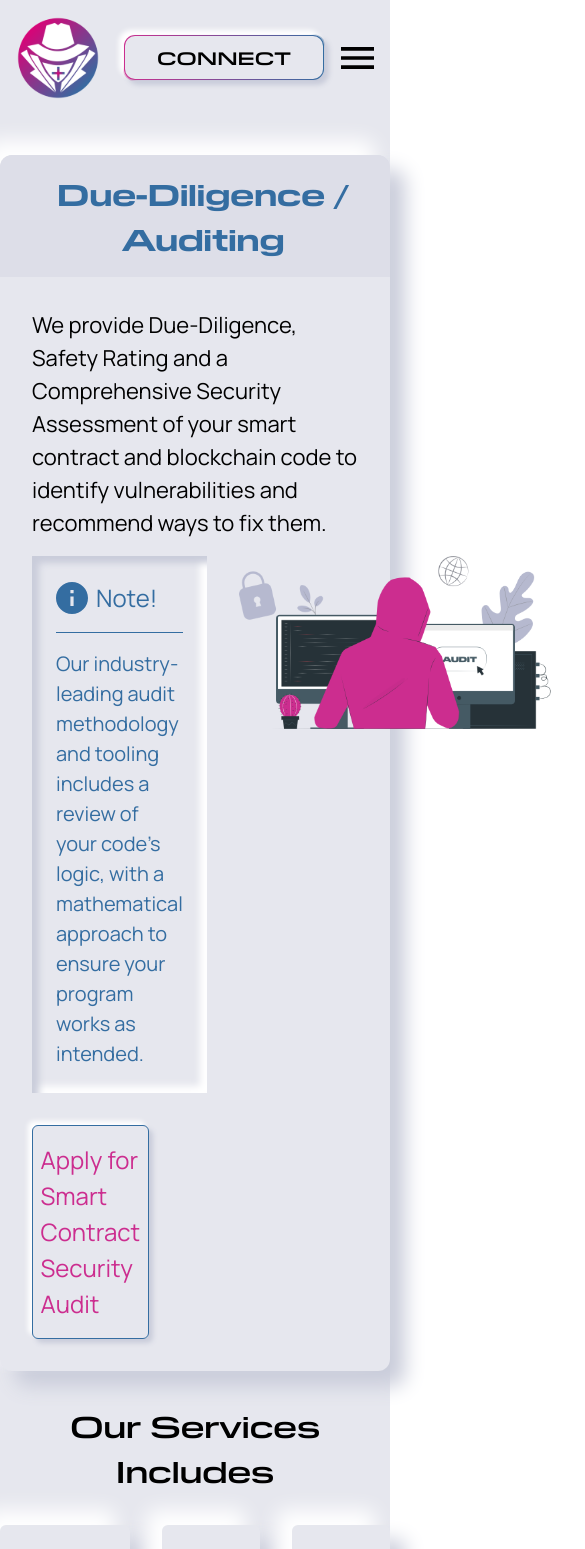
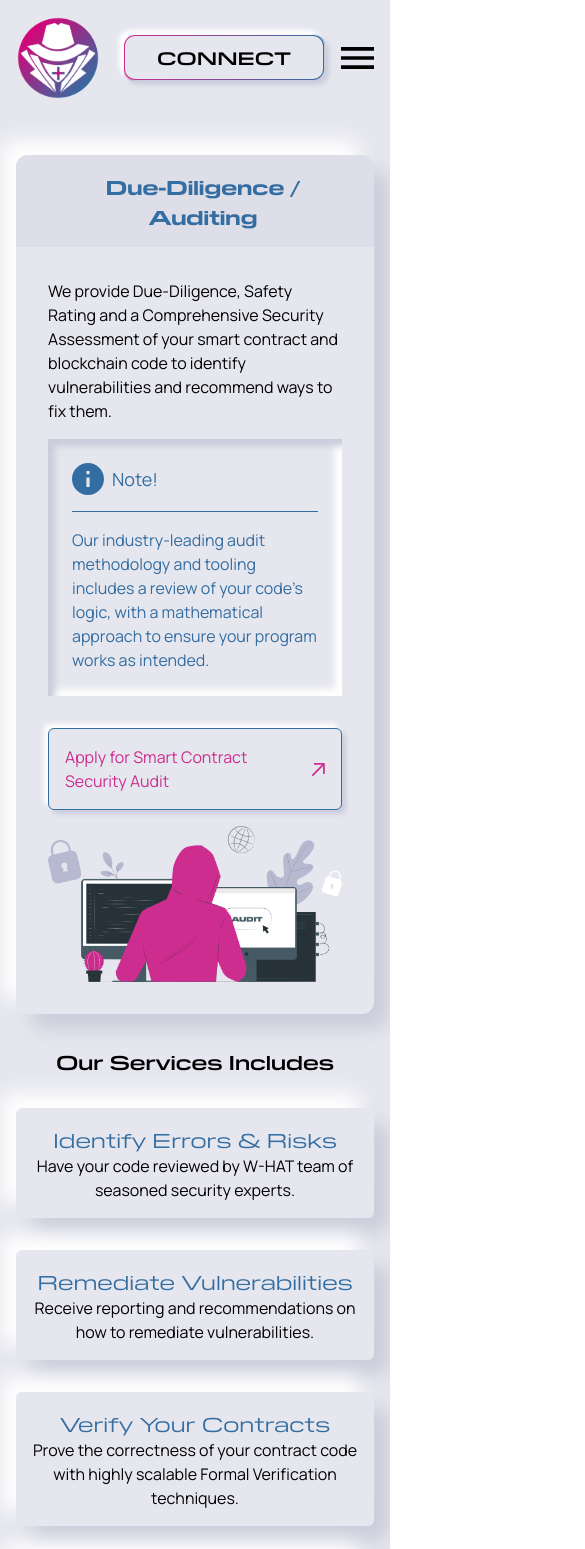
Before and after one commit to WhiteHatDAO/New-WHD-Website, a React (Create React App) app: page /audit in a window 390 px wide. Shown: the top 1549 px of the page, 585 px wide, since content can reach past the window. Built offline with nearby package versions, Linux system fonts and the light colour scheme.

Commit message:
finish mobile responsive on audit

```diff
--- a/src/pages/Audit.tsx
+++ b/src/pages/Audit.tsx
@@ -88,33 +88,33 @@ const auditedProjects = [
 
 const Audit = () => {
   return (
-    <div className="my-10 flex flex-col space-y-8">
+    <div className="mx-4 my-10 flex flex-col space-y-8">
       <div className="bg-lightgray rounded-xl shadow-xl flex flex-col">
         <div className="bg-gray px-6 py-4 rounded-t-xl">
-          <div className="pl-4 text-blue text-sz30 font-bold font-pilat text-center">
+          <div className="pl-4 text-blue text-sz20 md:text-sz30 font-bold font-pilat text-center">
             Due-Diligence / Auditing
           </div>
         </div>
         <div className="p-8 flex flex-col font-Manrope font-light space-y-4">
-          <div className="text-sz22">
+          <div className="text-sz16 md:text-sz22">
             We provide Due-Diligence, Safety Rating and a Comprehensive Security
             Assessment of your smart contract and blockchain code to identify
             vulnerabilities and recommend ways to fix them.
           </div>
-          <div className="flex flex-row items-start space-x-8">
+          <div className="flex flex-col md:flex-row items-start gap-4 md:gap-8">
             <div className="flex flex-col space-y-8">
               <div className="p-6 shadow-inner text-blue font-Manrope flex flex-col space-y-4">
-                <div className="w-full pb-4 border-b border-blue flex flex-row items-center space-x-2 text-sz24">
+                <div className="w-full pb-4 border-b border-blue flex flex-row items-center space-x-2 text-sz18 md:text-sz24">
                   <img src={info} alt="info"></img>
                   <div>Note!</div>
                 </div>
-                <div className="text-sz20">
+                <div className="text-sz16 md:text-sz20">
                   Our industry-leading audit methodology and tooling includes a
                   review of your code’s logic, with a mathematical approach to
                   ensure your program works as intended.
                 </div>
               </div>
-              <div className="rounded-md shadow-sm p-4 border border-blue text-pink text-sz24 flex flex-row items-center justify-center w-2/3">
+              <div className="w-full md:w-2/3 rounded-md shadow-sm p-4 border border-blue text-pink text-sz16 md:text-sz24 flex flex-row items-center justify-center">
                 <div>Apply for Smart Contract Security Audit</div>
                 <svg
                   width="15"
@@ -138,10 +138,10 @@ const Audit = () => {
         </div>
       </div>
       <div className="font-Manrope flex flex-col text-center space-y-8">
-        <div className="font-pilat text-sz30">Our Services Includes</div>
-        <div className="font-light grid grid-cols-3 space-x-8">
+        <div className="font-pilat text-sz20 md:text-sz30">Our Services Includes</div>
+        <div className="font-light grid grid-cols-1 md:grid-cols-3 gap-8">
           <div className="p-4 shadow-xl rounded-md flex flex-col text-center">
-            <div className="font-pilat text-sz22 text-blue">
+            <div className="font-pilat text-sz20 md:text-sz22 text-blue">
               Identify Errors & Risks
             </div>
             <div className="text-sz16">
@@ -150,7 +150,7 @@ const Audit = () => {
             </div>
           </div>
           <div className="p-4 shadow-xl rounded-md flex flex-col text-center">
-            <div className="font-pilat text-sz22 text-blue">
+            <div className="font-pilat text-sz20 md:text-sz22 text-blue">
               Remediate Vulnerabilities
             </div>
             <div className="text-sz16">
@@ -159,7 +159,7 @@ const Audit = () => {
             </div>
           </div>
           <div className="p-4 shadow-xl rounded-md flex flex-col text-center">
-            <div className="font-pilat text-sz22 text-blue">
+            <div className="font-pilat text-sz20 md:text-sz22 text-blue">
               Verify Your Contracts
             </div>
             <div className="text-sz16">
@@ -171,12 +171,12 @@ const Audit = () => {
       </div>
       <div className="bg-lightgray rounded-xl shadow-xl flex flex-col">
         <div className="bg-gray px-6 py-4 rounded-t-xl">
-          <div className="pl-4 text-blue text-sz30 font-bold font-pilat text-center">
+          <div className="pl-4 text-blue text-sz16 md:text-sz30 font-bold font-pilat text-center">
             Audit Process
           </div>
         </div>
         <div className="p-8 flex flex-col font-Manrope font-light space-y-4">
-          <div className="flex flex-row items-start justify-between">
+          <div className="flex flex-col md:flex-row items-center md:items-start justify-center md:justify-between">
             <div className="w-40 text-center flex flex-col items-center space-y-2">
               <div className="w-32 h-32 rounded-3xl shadow-inner flex flex-col items-center justify-center">
                 <img src={step1} alt="step1"></img>
@@ -184,7 +184,7 @@ const Audit = () => {
               <div className="text-pink text-sz16">Step 1</div>
               <div className="text-sz24">Share Source Code</div>
             </div>
-            <img className="mt-14" src={arrow} alt="arrow"></img>
+            <img className="mb-8 md:mb-0 mt-8 md:mt-14 transform rotate-90 md:rotate-0" src={arrow} alt="arrow"></img>
             <div className="w-40 text-center flex flex-col items-center space-y-2">
               <div className="w-32 h-32 rounded-3xl shadow-inner flex flex-col items-center justify-center">
                 <img src={step2} alt="step2"></img>
@@ -192,7 +192,7 @@ const Audit = () => {
               <div className="text-pink text-sz16">Step 2</div>
               <div className="text-sz24">Review & Quote</div>
             </div>
-            <img className="mt-14" src={arrow} alt="arrow"></img>
+            <img className="mb-8 md:mb-0 mt-8 md:mt-14 transform rotate-90 md:rotate-0" src={arrow} alt="arrow"></img>
             <div className="w-40 text-center flex flex-col items-center space-y-2">
               <div className="w-32 h-32 rounded-3xl shadow-inner flex flex-col items-center justify-center">
                 <img src={step3} alt="step3"></img>
@@ -200,7 +200,7 @@ const Audit = () => {
               <div className="text-pink text-sz16">Step 3</div>
               <div className="text-sz24">Begin Vulnerability Inspection</div>
             </div>
-            <img className="mt-14" src={arrow} alt="arrow"></img>
+            <img className="mb-8 md:mb-0 mt-8 md:mt-14 transform rotate-90 md:rotate-0" src={arrow} alt="arrow"></img>
             <div className="w-40 text-center flex flex-col items-center space-y-2">
               <div className="w-32 h-32 rounded-3xl shadow-inner flex flex-col items-center justify-center">
                 <img src={step4} alt="step4"></img>
@@ -208,7 +208,7 @@ const Audit = () => {
               <div className="text-pink text-sz16">Step 4</div>
               <div className="text-sz24">Suggest Remediations</div>
             </div>
-            <img className="mt-14" src={arrow} alt="arrow"></img>
+            <img className="mb-8 md:mb-0 mt-8 md:mt-14 transform rotate-90 md:rotate-0" src={arrow} alt="arrow"></img>
             <div className="w-40 text-center flex flex-col items-center space-y-2">
               <div className="w-32 h-32 rounded-3xl shadow-inner flex flex-col items-center justify-center">
                 <img src={step5} alt="step5"></img>
@@ -221,7 +221,7 @@ const Audit = () => {
       </div>
       <div className="bg-lightgray rounded-xl shadow-xl flex flex-col">
         <div className="bg-gray px-6 py-4 rounded-t-xl">
-          <div className="pl-4 text-blue text-sz30 font-bold font-pilat text-center">
+          <div className="pl-4 text-blue text-sz16 md:text-sz30 font-bold font-pilat text-center">
             Terms & Conditions
           </div>
         </div>
@@ -229,13 +229,13 @@ const Audit = () => {
           <div className="p-6 rounded-md shadow-inner flex flex-col space-y-4">
             <div className="flex flex-row items-center space-x-4">
               <div className="w-4 h-4 rounded-full bg-blue"></div>
-              <div className="text-sz22">
+              <div className="text-sz16 md:text-sz22">
                 Audit may take 3 weeks in total or longer to complete.
               </div>
             </div>
             <div className="flex flex-row items-center space-x-4">
               <div className="w-4 h-4 rounded-full bg-blue"></div>
-              <div className="text-sz22">
+              <div className="text-sz16 md:text-sz22">
                 White Hat DAO may take 2 weeks or longer to complete a
                 preliminary audit report for clients to review recommended
                 feedback / suggestions.
@@ -243,28 +243,28 @@ const Audit = () => {
             </div>
             <div className="flex flex-row items-center space-x-4">
               <div className="w-4 h-4 rounded-full bg-blue"></div>
-              <div className="text-sz22">
+              <div className="text-sz16 md:text-sz22">
                 1 week for clients to review or acknowledge any issues may be
                 found and resubmit the code for final review.{" "}
               </div>
             </div>
             <div className="flex flex-row items-center space-x-4">
               <div className="w-4 h-4 rounded-full bg-blue"></div>
-              <div className="text-sz22">
+              <div className="text-sz16 md:text-sz22">
                 White Hat DAO doesn’t apply any extra charges on reviewing the
                 audited files.
               </div>
             </div>
             <div className="flex flex-row items-center space-x-4">
               <div className="w-4 h-4 rounded-full bg-blue"></div>
-              <div className="text-sz22">
+              <div className="text-sz16 md:text-sz22">
                 The smart contract still may contain unfound severity and
                 security issues even after the audit is completed.{" "}
               </div>
             </div>
             <div className="flex flex-row items-center space-x-4">
               <div className="w-4 h-4 rounded-full bg-blue"></div>
-              <div className="text-sz22">
+              <div className="text-sz16 md:text-sz22">
                 White Hat DAO may take 1 week or longer to finalize the review
                 on resubmitted source code and deliver final security audit
                 assessments.
@@ -275,18 +275,18 @@ const Audit = () => {
       </div>
       <div className="bg-lightgray rounded-xl shadow-xl flex flex-col">
         <div className="bg-gray px-6 py-4 rounded-t-xl">
-          <div className="pl-4 text-blue text-sz30 font-bold font-pilat text-center">
+          <div className="pl-4 text-blue text-sz16 md:text-sz30 font-bold font-pilat text-center">
             What’s In The Audit Report?
           </div>
         </div>
         <div className="p-8 flex flex-col font-Manrope font-light space-y-4">
-          <div className="text-sz22">
+          <div className="text-sz16 md:text-sz22">
             Our audit reports are custom, thorough, and transparent. The report
             will contain the details of any identified vulnerabilities and
             classify them by severity (Critical, Major, Medium, Low, and
             Informational), along with suggested remediations.
           </div>
-          <div className="text-sz22">
+          <div className="text-sz16 md:text-sz22">
             With every successful audit, we’ll provide you with a listing on the
             W-HAT Safety rating leaderboard that is shared publicly with the
             entire crypto community. The Leaderboard contains the details of
@@ -296,8 +296,8 @@ const Audit = () => {
         </div>
       </div>
       <div className="py-10 flex flex-col space-y-8 s">
-        <div className="font-pilat text-sz30 text-center">Audit Leaderboard</div>
-        <div className="text-black font-Manrope font-light flex flex-row items-center space-x-4">
+        <div className="font-pilat text-sz20 md:text-sz30 text-center">Audit Leaderboard</div>
+        <div className="text-black font-Manrope font-light flex flex-row flex-wrap items-center gap-4">
           <select
             id="role"
             className="w-72 bg-transparent border border-blue text-sz18 rounded-lg block p-2.5 dark:bg-gray-700 dark:border-gray-600 dark:placeholder-gray-400 dark:text-white dark:focus:ring-blue-500 dark:focus:border-blue-500"
```
